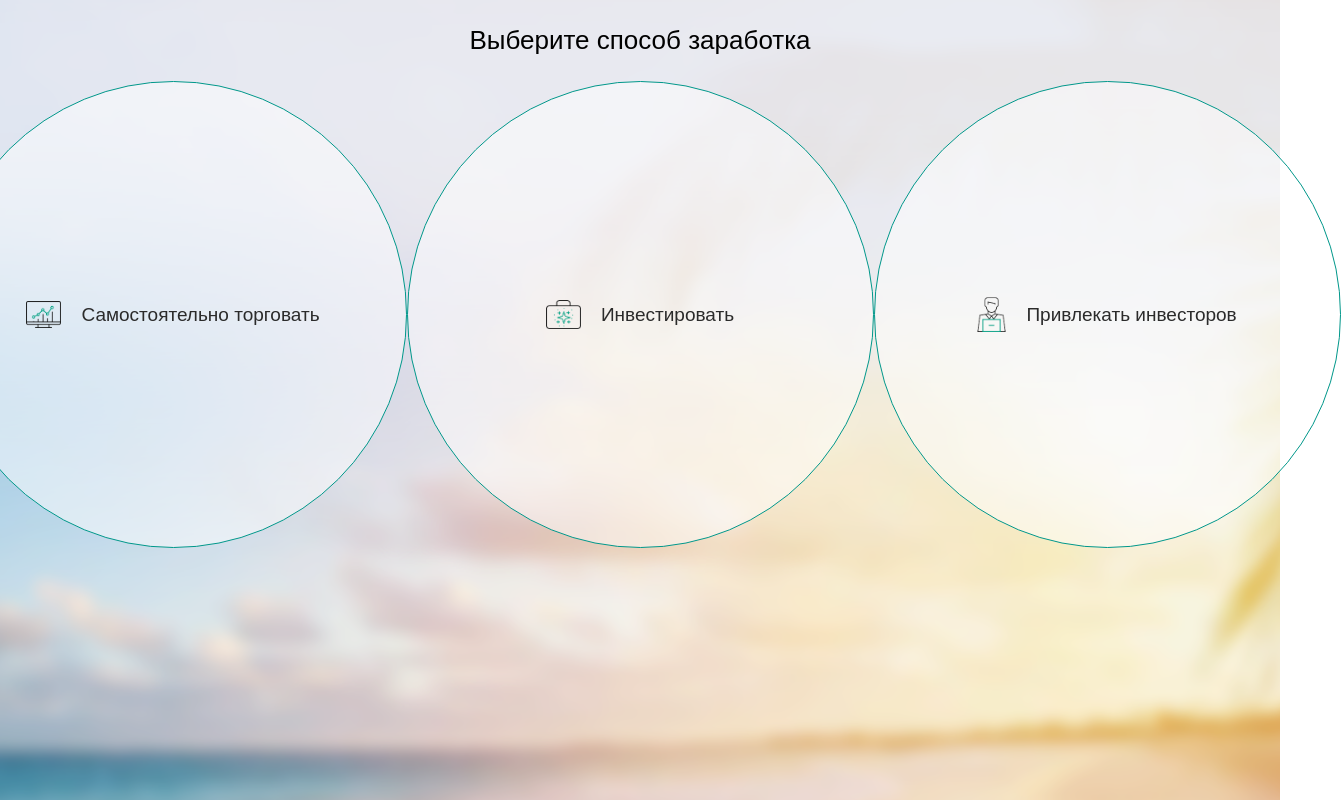
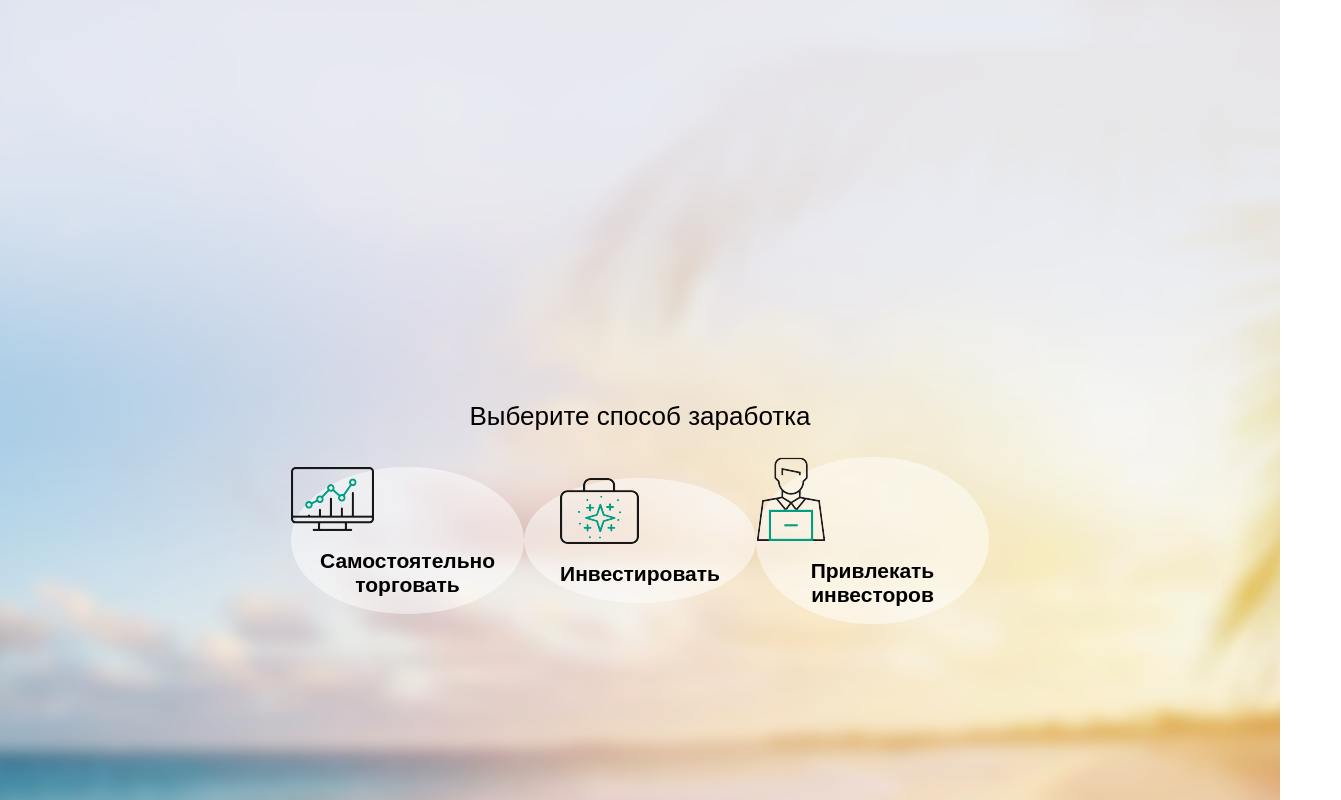
Before and after one commit to IvanCen/project__test, a website built with webpack: page src/index.html in a window 1280 px wide. Shown: the top 800 px of the page, 1341 px wide, since content can reach past the window. Built offline with nearby package versions, Linux system fonts and the light colour scheme; files whose address does not match are found by name.

Commit message:
+ desctope

```diff
--- a/src/index.html
+++ b/src/index.html
@@ -1,5 +1,5 @@
 <!DOCTYPE html>
-<html lang="ru">
+<div lang="ru">
 
 <head>
     <meta charset="UTF-8">
@@ -13,45 +13,90 @@
 </head>
 
 <body class="page">
+    <div class="main">
+        <div class="container-sub">
+            <h1 class="title-sub">Выберите способ
+                заработка</h1>
+            <div class="accordion-sub">
+                <div class="accordion_item-sub">
+                    <div class="title_block title_block_border-round">
+                        <img src="<%=require('./images/desktop__icon.png').default%>" alt="Иконка монитора с графиком"
+                            class="item__img-sub">
+                        <h2 class="accordion_title">Самостоятельно торговать</h2>
+                    </div>
+                </div>
+
+            <div class="accordion_item-sub">
+                <div class="title_block title_block_border-round">
+                    <img src="<%=require('./images/portfel__icon.png').default%>" alt="Иконка монитора с графиком"
+                        class="item__img-sub">
+                    <h2 class="accordion_title">Инвестировать</h2>
+                </div>
+            </div>
+
+            <div class="accordion_item-sub">
+                <div class="title_block title_block_border-round">
+                    <img src="<%=require('./images/investor__icon.png').default%>" alt="Иконка монитора с графиком"
+                        class="item__img-sub">
+                    <h2 class="accordion_title">Привлекать инвесторов</h2>
+                </div>
+            </div>
+        </div>
+    </div>
+</div>
         <div class="container">
             <h1 class="title">Выберите способ
                 заработка</h1>
-        <!-- блок аккордеон -->
             <div class="accordion">
                 <div class="accordion_item">
-                <div class="title_block">
+                    <div class="title_block title_block_border-bottom">
                         <img src="<%=require('./images/desktop__icon.png').default%>" alt="Иконка монитора с графиком"
-                        class="item__img">
+                            class="item__img item__img-sub">
                         <h2 class="accordion_title">Самостоятельно торговать</h2>
                     </div>
                     <div class="info">
-
-                    <p class="info_item">Если вы ищете пассивный доход и предпочитаете, чтобы деньги для вас зарабатывал
-                        тот, кто умеет это делать, тогда попробуйте ЛАММ. ЛАММ – это сервис копирования сделок успешных
+                        <p class="info_item">Если вы ищете пассивный доход и предпочитаете, чтобы деньги для вас
+                            зарабатывал
+                            тот, кто умеет это делать, тогда попробуйте ЛАММ. ЛАММ – это сервис копирования сделок
+                            успешных
                             трейдеров. Доходность ни чем не ограничена!</p>
                         <h2 class="item_title">Как это работает</h2>
                         <div class="list-container">
-                        <div class="list-item"><span class='list-number'>1</span><p class="list-text">Вы выбираете управляющего из рейтинга по фильтру Options</p></div>
-                        <div class="list-item"><span class='list-number'>2</span><p class="list-text">Вы выбираете управляющего из рейтинга по фильтру Options</p></div>
-                        <div class="list-item"><span class='list-number'>3</span><p class="list-text">Вы выбираете управляющего из рейтинга по фильтру Options</p></div>
-                        <div class="list-item"><span class='list-number'>4</span><p class="list-text">Вы выбираете управляющего из рейтинга по фильтру Options</p></div>
-                        <div class="list-item"><span class='list-number'>5</span><p class="list-text">Вы выбираете управляющего из рейтинга по фильтру Options</p></div>
-                        <div class="list-item"><span class='list-number'>6</span><p class="list-text">Вы выбираете управляющего из рейтинга по фильтру Options</p></div>
+                            <div class="list-item"><span class='list-number'>1</span>
+                                <p class="list-text">Вы выбираете управляющего из рейтинга по фильтру Options</p>
+                            </div>
+                            <div class="list-item"><span class='list-number'>2</span>
+                                <p class="list-text">Вы выбираете управляющего из рейтинга по фильтру Options</p>
+                            </div>
+                            <div class="list-item"><span class='list-number'>3</span>
+                                <p class="list-text">Вы выбираете управляющего из рейтинга по фильтру Options</p>
+                            </div>
+                            <div class="list-item"><span class='list-number'>4</span>
+                                <p class="list-text">Вы выбираете управляющего из рейтинга по фильтру Options</p>
+                            </div>
+                            <div class="list-item"><span class='list-number'>5</span>
+                                <p class="list-text">Вы выбираете управляющего из рейтинга по фильтру Options</p>
+                            </div>
+                            <div class="list-item"><span class='list-number'>6</span>
+                                <p class="list-text">Вы выбираете управляющего из рейтинга по фильтру Options</p>
+                            </div>
                         </div>
                         <button class="button button_theme_green">Открыть счет</button>
 
-                    <img src="<%=require('./images/futures__pic.png').default%>" alt="" class="info-img">
+                        <img src="<%=require('./images/futures__pic.png').default%>" alt=""
+                            class="info-img ">
                     </div>
                 </div>
                 <div class="accordion_item">
-                <div class="title_block">
+                    <div class="title_block title_block_border-bottom">
                         <img src="<%=require('./images/portfel__icon.png').default%>" alt="Иконка монитора с графиком"
-                        class="item__img">
+                            class="item__img ">
                         <h2 class="accordion_title">Инвестировать</h2>
                     </div>
                     <div class="info">
 
-                    <p class="info_item"><img src="https://placeimg.com/250/200/nature" class="img-left">Я совсем один и
+                        <p class="info_item"><img src="https://placeimg.com/250/200/nature" class="img-left">Я совсем
+                            один и
                             блаженствую в здешнем краю, словно созданном для таких, как я. Я так счастлив, мой друг, так
                             упоен ощущением покоя, что искусство мое страдает от этого.</p>
                         <h2 class="item_title">Как это работает</h2>
@@ -59,24 +104,27 @@
                     </div>
                 </div>
                 <div class="accordion_item">
-                <div class="title_block">
+                    <div class="title_block title_block_border-bottom">
                         <img src="<%=require('./images/investor__icon.png').default%>" alt="Иконка монитора с графиком"
-                        class="item__img">
+                            class="item__img ">
                         <h2 class="accordion_title">Привлекать инвесторов</h2>
                     </div>
                     <div class="info">
 
-                    <p class="info_item"><img src="https://placeimg.com/250/200/animals" class="img-right">Проснувшись
+                        <p class="info_item"><img src="https://placeimg.com/250/200/animals"
+                                class="img-right">Проснувшись
                             однажды утром после беспокойного сна, Грегор Замза обнаружил, что он у себя в постели
                             превратился в страшное насекомое.</p>
                         <h2 class="item_title">Как это работает</h2>
                     </div>
 
                 </div>
+
+            <!-- конец блока аккордеон -->
         </div>
-        <!-- конец блока аккордеон -->
+    </div>
     </div>
     <script src="<%= htmlWebpackPlugin.files.chunks.main.entry %>"></script>
 </body>
 
-</html>
+</div>
--- a/src/index.js
+++ b/src/index.js
@@ -11,13 +11,15 @@ import "./page/style.css";
     })
 }(jQuery);
 
+let main = document.querySelector(".main");
 let container = document.querySelector(".container");
 let titleBlock = document.querySelectorAll(".title_block");
-container.style.backgroundImage = `url('../images/main__pic.png')`;
+main.style.backgroundImage = `url('./src/images/main__pic.png')`;
 (function () {
     for (let item of titleBlock) {
         item.addEventListener('click', () => {
             //container.style.backgroundImage = `url('./src/images/futures__pic.png')`;
+            container.style.backgroundImage = ``;
             container.classList.toggle("container-background");
         });
     }
--- a/src/page/style.css
+++ b/src/page/style.css
@@ -99,11 +99,6 @@ body {
   opacity: 1;
 }
 
-.list-container {
-
-}
-
-
 .list-item {
     display: flex;
     margin-bottom: 20px;
@@ -163,26 +158,33 @@ body {
     float:right;
     margin:5px 0 5px 15px;
 }
-
+.accordion_item-sub {
+  display: none;
+}
+.main {
+        background-position: top;
+        background-size: cover;
+}
+.title-sub {
+  display: none;
+}
 @media (min-width: 768px) {
     .accordion {
         display: flex;
         justify-content: center;
+        border-bottom: 2px solid #0000000e;
+        width: 100%;
     }
     .accordion .title_block {
         background-color: transparent;
         position: relative;
-        border-bottom: 1px;
-        padding:50px;
-        border-radius: 50%;
-        width: 365px;
-        height: 365px;
+        padding:50px 0 42px;
+        height: 65%;
         display: flex;
         justify-content: center;
         align-items: center;
-        background-color: hsla(0,0%,100%,.5);
-        border: 1px solid #00978a;
-        border-radius: 50%;
+        flex-direction: column;
+        margin-right: 0;
 
     }
 
@@ -195,25 +197,72 @@ body {
         margin-right: 0;
 
     }
+    .title_block_border-round:hover {
+      border: 1px solid #00978a;
+      border-radius: 50%;
+    }
     .accordion .accordion_item {
-        margin-bottom:0;
+      margin-bottom: 0;
+      width: 100%;
+      height: 100%;
+      display: flex;
+      justify-content: center;
+      align-items: center;
+
+
+      flex-direction: column;
       }
-
-      /* .accordion .accordion_item::before {
-          content: '';
-        display:block;
-        border-bottom: 1px;
-        transform: translate(-13%,13%);
-        border: 1px solid #00978a;
-        border-radius: 50%;
-        width: 365px;
-        height: 365px;
+      .item__img {
+        margin: 0 0 40px;
+        max-width: 60px;
+        max-height: 80px;
+      }
+      .accordion_title {
+        text-align: center;
+      }
+      .accordion-sub {
         display: flex;
         justify-content: center;
         align-items: center;
-        position: absolute;
-        right: 0;
-        top: 0;
-        background: transparent;
-      } */
+
+      }
+      .accordion_item-sub  {
+        width: 100%;
+        height: 100%;
+        display: flex;
+        background-color: hsla(0,0%,100%,.5);
+        border-radius: 50%;
+        justify-content: center;
+        align-items: center;
+        }
+      .title_block_border-bottom:hover {
+        border-bottom: 1px #00978a solid;
+      }
+      .item__img-sub {
+        display: block;
+      }
+      .container-sub {
+        display: flex;
+        min-height: 1000px;
+        justify-content: center;
+        align-items: center;
+        flex-direction: column;
+      }
+      .title-sub {
+        display: block;
+        padding: 25px 0;
+        font-weight: 400;
+        font-size:26px;
+        text-align: center;
+        margin: 0;
+      }
+      .title {
+        display: none;
+      }
+      .item__img {
+        display: none;
+      }
+      .info {
+        padding-top: 86px;
+      }
 }
```
Lines whose indentation alone changed are shown as unchanged.
